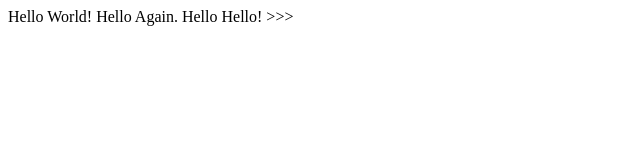
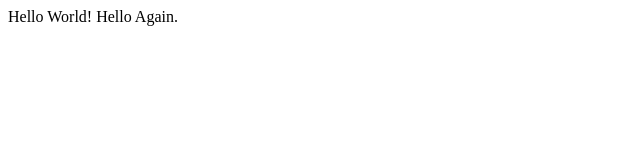
Before and after one commit to suemtan/PyWebApplication, a plain HTML site: page helloworld.html in a window 1280 px wide. Shown: the whole page, without its empty margins (0-640 px from the left). Drawn offline with Linux system fonts and the light colour scheme.

Commit message:
changed helloworld.html

```diff
--- a/helloworld.html
+++ b/helloworld.html
@@ -4,6 +4,6 @@
     <title> My Webpage</title>
   </head>
   <body>
-    Hello World! Hello Again. Hello Hello! >>>
+    Hello World! Hello Again.
   </body>
 </html>
```
